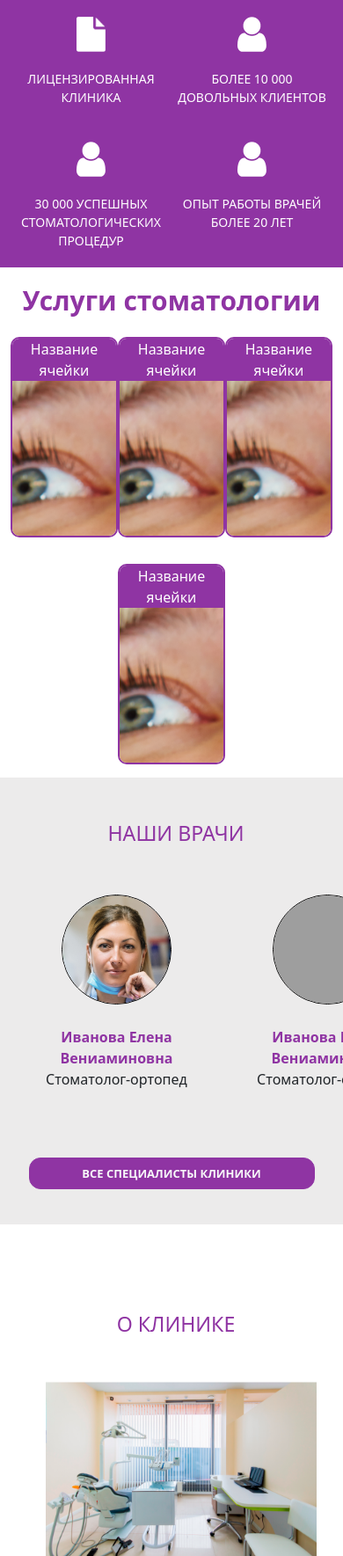
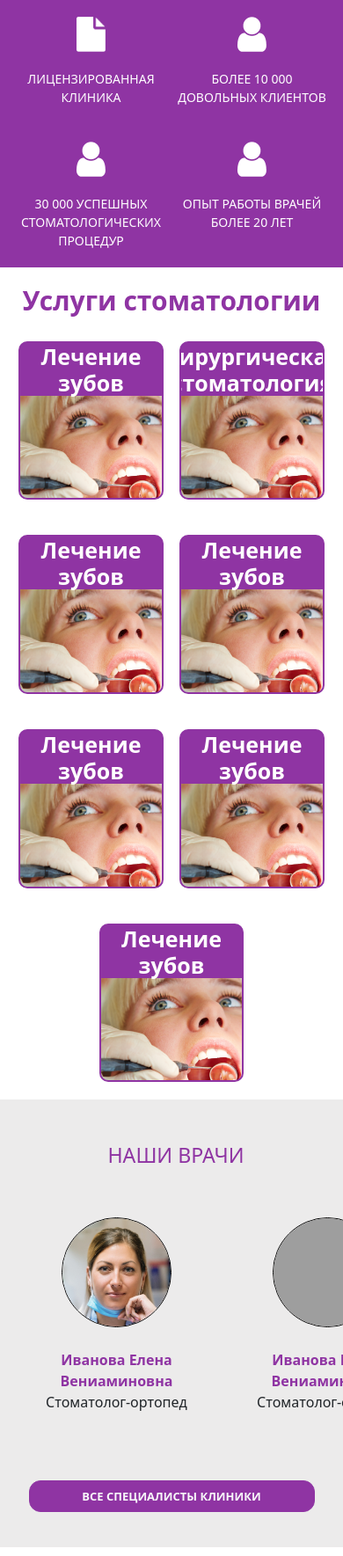
Before and after one commit to Burnmind/lmed, a PHP site: page / in a window 390 px wide. Shown: the part 429-2198 px from the top of the page at 88% size. Run offline with PHP 8.4, Linux system fonts and the light colour scheme; some libraries are stand-ins or nearby versions; grey boxes are pictures that could not be loaded.

Commit message:
где-то половину кучи с пола разгрёб

```diff
--- a/index.php
+++ b/index.php
@@ -65,128 +65,71 @@
         <h3 class="service-title">Услуги стоматологии</h3>
         <div class="service-block">
             <div class="service-item">
-                <p class="service-name">Название ячейки</p>
+                <p class="service-name">Лечение зубов</p>
                 <div class="service-link">
-                    <div class="separator"></div><a href="#" class="service-link-small">Услуга</a>
-                    <div class="separator"></div><a href="#" class="service-link-small">Услуга</a>
-                    <a href="#" class="service-link-big">Показать все услуги</a>
+                    <div class="link-position"><div class="separator"></div><a href="#" class="service-link-small">Лечение кист зубов</a></div>
+                    <div class="link-position"><div class="separator"></div><a href="#" class="service-link-small">Лечение пальпита</a></div>
+                    <div class="link-position"><a href="#" class="service-link-big">Показать все услуги</a></div>
                 </div>
                 <img src="public/img/heal(1).png" alt="Лечение зубов" class="service-img">
             </div>
             <div class="service-item">
-                <p class="service-name">Название ячейки</p>
+                <p class="service-name">Хирургическая стоматология</p>
                 <div class="service-link">
-                    <div class="separator"></div><a href="#" class="service-link-small">Услуга</a>
-                    <div class="separator"></div><a href="#" class="service-link-small">Услуга</a>
-                    <a href="#" class="service-link-big">Показать все услуги</a>
+                    <div class="link-position"><div class="separator"></div><a href="#" class="service-link-small">Лечение кист зубов</a></div>
+                    <div class="link-position"><div class="separator"></div><a href="#" class="service-link-small">Лечение пальпита</a></div>
+                    <div class="link-position"><a href="#" class="service-link-big">Показать все услуги</a></div>
                 </div>
                 <img src="public/img/heal(1).png" alt="Лечение зубов" class="service-img">
             </div>
             <div class="service-item">
-                <p class="service-name">Название ячейки</p>
+                <p class="service-name">Лечение зубов</p>
                 <div class="service-link">
-                    <div class="separator"></div><a href="#" class="service-link-small">Услуга</a>
-                    <div class="separator"></div><a href="#" class="service-link-small">Услуга</a>
-                    <a href="#" class="service-link-big">Показать все услуги</a>
+                    <div class="link-position"><div class="separator"></div><a href="#" class="service-link-small">Лечение кист зубов</a></div>
+                    <div class="link-position"><div class="separator"></div><a href="#" class="service-link-small">Лечение пальпита</a></div>
+                    <div class="link-position"><a href="#" class="service-link-big">Показать все услуги</a></div>
                 </div>
                 <img src="public/img/heal(1).png" alt="Лечение зубов" class="service-img">
             </div>
             <div class="service-item">
-                <p class="service-name">Название ячейки</p>
+                <p class="service-name">Лечение зубов</p>
                 <div class="service-link">
-                    <div class="separator"></div><a href="#" class="service-link-small">Услуга</a>
-                    <div class="separator"></div><a href="#" class="service-link-small">Услуга</a>
-                    <a href="#" class="service-link-big">Показать все услуги</a>
+                    <div class="link-position"><div class="separator"></div><a href="#" class="service-link-small">Лечение кист зубов</a></div>
+                    <div class="link-position"><div class="separator"></div><a href="#" class="service-link-small">Лечение пальпита</a></div>
+                    <div class="link-position"><a href="#" class="service-link-big">Показать все услуги</a></div>
+                </div>
+                <img src="public/img/heal(1).png" alt="Лечение зубов" class="service-img">
+            </div>
+            <div class="service-item">
+                <p class="service-name">Лечение зубов</p>
+                <div class="service-link">
+                    <div class="link-position"><div class="separator"></div><a href="#" class="service-link-small">Лечение кист зубов</a></div>
+                    <div class="link-position"><div class="separator"></div><a href="#" class="service-link-small">Лечение пальпита</a></div>
+                    <div class="link-position"><a href="#" class="service-link-big">Показать все услуги</a></div>
+                </div>
+                <img src="public/img/heal(1).png" alt="Лечение зубов" class="service-img">
+            </div>
+            <div class="service-item">
+                <p class="service-name">Лечение зубов</p>
+                <div class="service-link">
+                    <div class="link-position"><div class="separator"></div><a href="#" class="service-link-small">Лечение кист зубов</a></div>
+                    <div class="link-position"><div class="separator"></div><a href="#" class="service-link-small">Лечение пальпита</a></div>
+                    <div class="link-position"><a href="#" class="service-link-big">Показать все услуги</a></div>
+                </div>
+                <img src="public/img/heal(1).png" alt="Лечение зубов" class="service-img">
+            </div>
+            <div class="service-item">
+                <p class="service-name">Лечение зубов</p>
+                <div class="service-link">
+                    <div class="link-position"><div class="separator"></div><a href="#" class="service-link-small">Лечение кист зубов</a></div>
+                    <div class="link-position"><div class="separator"></div><a href="#" class="service-link-small">Лечение пальпита</a></div>
+                    <div class="link-position"><a href="#" class="service-link-big">Показать все услуги</a></div>
                 </div>
                 <img src="public/img/heal(1).png" alt="Лечение зубов" class="service-img">
             </div>
         </div>
     </div>
 </section>
-<!--
-<section class="services-block container">
-        <h3 class="services-title title">Услуги стоматологии<h3>
-        <div class="d-flex flex-wrap">
-           <div class="col-6  col-md-4">
-                <div class="services-size">
-                    <div class="services-cell container-fluid">
-                        <div class="services-text"><span>Лечение зубов</span></div>
-                        <div class="all-servis-href">
-                            <div class="d-flex"><div class="separator"></div><a href="#" class="servis-href-top">Услуга</a></div>
-                            <div class="d-flex"><div class="separator"></div><a href="#" class="servis-href-top">Услуга</a></div>
-                            <div class="d-flex"><a href="#" class="servis-href">Показать все услуги</a></div>
-                        </div>
-                        <img src="public/img/heal(1).png" class="img-fluid  services-img" alt="">
-                    </div>
-                </div>
-            </div>
-            <div class="col-6  col-md-4">
-                <div class="services-size">
-                    <div class="services-cell">
-                        <div class="services-text"><span>Имплантация зубов</span></div>
-                        <img src="public/img/implant(2).png" class="img-fluid  services-img" alt="">
-                    </div>
-                </div>
-            </div>
-            <div class="col-6  col-md-4">
-                <div class="services-size">
-                    <div class="services-cell">
-                        <div class="services-text"><span>Отбеливание зубов</span></div>
-                        <img src="public/img/white(3).png" class="img-fluid services-img" alt="">
-                    </div>
-                </div>
-            </div>
-            <div class="col-6  col-md-4">
-                <div class="services-size">
-                    <div class="services-cell">
-                        <div class="services-text"><span>Детская стоматология</span></div>
-                        <img src="public/img/child(4).png" class="img-fluid  services-img" alt="">
-                    </div>
-                </div>
-            </div>
-            <div class="col-6  col-md-4">
-                <div class="services-size">
-                    <div class="services-cell">
-                        <div class="services-text"><span>Рентген-диагностика</span></div>
-                        <img src="public/img/rent(5).png" class="img-fluid  services-img" alt="">
-                    </div>
-                </div>
-            </div>
-            <div class="col-6  col-md-4">
-                <div class="services-size">
-                    <div class="services-cell">
-                        <div class="services-text"><span>Ортодонтия</span></div>
-                        <img src="public/img/orto(6).png" class="img-fluid  services-img" alt="">
-                    </div>
-                </div>
-            </div>
-            <div class="col-6  col-md-4">
-                <div class="services-size">
-                    <div class="services-cell">
-                        <div class="services-text"><span>Протезирование зубов</span></div>
-                        <img src="public/img/protes(7).png" class="img-fluid services-img" alt="">
-                    </div>
-                </div>
-            </div>
-            <div class="col-6  col-md-4">
-                <div class="services-size">
-                    <div class="services-cell">
-                        <div class="services-text"><span>Хирургическая стоматология</span></div>
-                        <img src="public/img/hirurg(8).png" class="img-fluid services-img" alt="">
-                    </div>
-                </div>
-            </div>
-            <div class="col-6  col-md-4">
-                <div class="services-size">
-                    <div class="services-cell">
-                        <div class="services-text"><span>Эстетическая стоматология</span></div>
-                        <img src="public/img/estet(9).png" class="img-fluid services-img" alt="">
-                    </div>
-                </div>
-            </div>
-        </div>
-    </section>
--->
 <section class="doctor-list-block container">
     <h3 class="title">Наши врачи</h3>
     <div class="menuWrapper">
--- a/scss/_var.scss
+++ b/scss/_var.scss
@@ -4,4 +4,5 @@ $mainPurple: #8f34a3;
 $darkPurple: #6b277a;
 $backgroundGray: #ecebeb;
 $white: #fff;
+$black: #000;
 $butBordR: 13px;
--- a/scss/pages/index.scss
+++ b/scss/pages/index.scss
@@ -102,7 +102,7 @@
 					}
 
 					.text-slide {
-						color: #000000;
+						color: $black;
 						font-size: 18px;
 						font-weight: 400;
 						letter-spacing: -1px;
@@ -137,7 +137,7 @@
 					margin: 20px 0;
 					font-size: 14px;
 					text-align: center;
-					color: #ffffff;
+					color: $white;
 					text-transform: uppercase;
 				}
 
@@ -164,41 +164,74 @@
 			flex-wrap: wrap;
 
 			.service-item {
-				flex: 0 0 33.333%;
+				flex: 0 0 30%;
 				position: relative;
 				border-style: solid;
 				border-width: 2px;
 				border-color: $mainPurple;
 				border-radius: 10px;
 				padding: -15px;
-				margin:15px auto;
+				margin:20px auto;
 				overflow: hidden;
 				max-height: 228px;
 				max-width: 260px;
+				background-color: $mainPurple;
+
+				@media  (max-width: 768px) {
+					flex: 0 0 45%;
+					}
 
 				.service-name{
 					text-align: center;
-					color: #ffffff;
+					color: $white;
 					background-color:  $mainPurple;
-					margin: 0;
+					margin: 0px;
+					height: 60px;
+					justify-content: center;
+					width: auto;
+					display: flex;
+					align-items: center;
+					font-size: 25px;
+					line-height: 1.2;
+					font-weight: 700;
+					z-index: 100;
+					position: relative;
 				}
 
 				.service-link{
 					position: absolute;
 					text-align: center;
 					align-items: center;
-					top: 260px;
-					background-color: #ffffff;
-					z-index: 10;
+					bottom: -300px;
+					background-color: $white;
+					transition-delay: 0.1s;
+					transition-duration: 0.2s;
+					transition-property: all;
+					transition-timing-function: ease-in-out;
+					z-index: 1;
+					max-width: 300px;
+					max-height: 250px;
+					width: 100%;
+					height: 100%;
+					padding: 40px 0;
+
+
+					.link-position{
+						display: flex;
+						text-align: center;
+						align-items: center;
+						margin-left: 5px;
+
 
 						.service-link-small {
 							font-size: 24px;
 							line-height: 1.2;
 							font-weight: 400;
 							text-decoration: underline;
-						color: #000000;
-						display: flex;
-						text-align: center;
+							color: $black;
+							margin: 0 10px 5px;
+
+
 						}
 						.service-link-big {
 							font-size: 24px;
@@ -206,107 +239,27 @@
 							font-weight: 400;
 							text-decoration: underline;
 							color: $mainPurple;
-						text-align: center;
-						display: flex;
+							margin-left: 5px;
+
+						}
 					}
 				}
 				.service-img {
-					display: flex;
-					align-items: center;
-					justify-self: center;
-					z-index: 1;
-				}
-			}
+					width: 100%;
+					height: 100%;
+					position: relative;
+					object-fit: cover;
 				}
 			}
 			.service-item:hover {
 
 				.service-link {
-			top: 1px;
-		}
-	}
-/*	.services-block {
+					bottom: -25%;
 
-		.services-titl {
-		font-size: 28px;
-		margin-bottom: 20px;
-		margin-top: 50px;
-		}
-
-		.services-size {
-		margin: 20px 25px;
-
-			.services-cell {
-				border-style: solid;
-				border-width: 1px;
-				border-color: $mainPurple;
-				border-radius: 13px;
-				padding: 0;
-				margin: 0;
-				overflow: hidden;
-				position: relative;
-
-				.all-servis-href {
-					margin: 10px 0 10px 0;
-					padding-top: 10%;
-					background-color: #ffffff;
-					transition-delay: 0.2s;
-					transition-duration: 0.4s;
-					transition-property: all;
-					transition-timing-function: ease-in-out;
-					transfotm: translateX(-250px);
-					position: absolute;
-
-					.d-flex {
-						align-items: center;
-
-
-						.servis-href {
-							margin: auto 0 auto 0;
-							font-size: 20;
-						}
-
-						.servis-href-top {
-							font-size: 18;
-							color: #000000;
-							padding: auto;
 				}
 			}
 		}
-
-				.services-img {
-					max-height: 170px;
-					height: 100%;
-					max-width: 300px;
-					width: 100%;
-					transition-delay: 0.1s;
-					transition-duration: 0.3s;
-					transition-property: all;
-					transition-timing-function: ease-in-out;
-
 	}
-
-				.services-text {
-					background-color:  $mainPurple;
-					color: #fff;
-					text-align: center;
-					height: 60px;
-					font-size: 24px;
-					padding: 0 10px;
-					width: auto;
-					display: flex;
-					justify-content: center;
-					align-items: center;
-				}
-			}
-
-			.all-servis-href:hover {
-			    display: block;
-			    padding-top: 0%;
-
-			}
-		}
-	}*/
 
 	li {
 	    list-style-type: none;
@@ -351,7 +304,7 @@
 		width: 125px;
 		height: 125px;
 		overflow: hidden;
-		border: 1px solid #000000;
+		border: 1px solid $black;
 		border-radius: 100%;
 	 	display: flex;
 	 	position: relative;
```
Also changed, not shown: public/dist/css/styles.css, 1 other file. Lines whose indentation alone changed are shown as unchanged.
